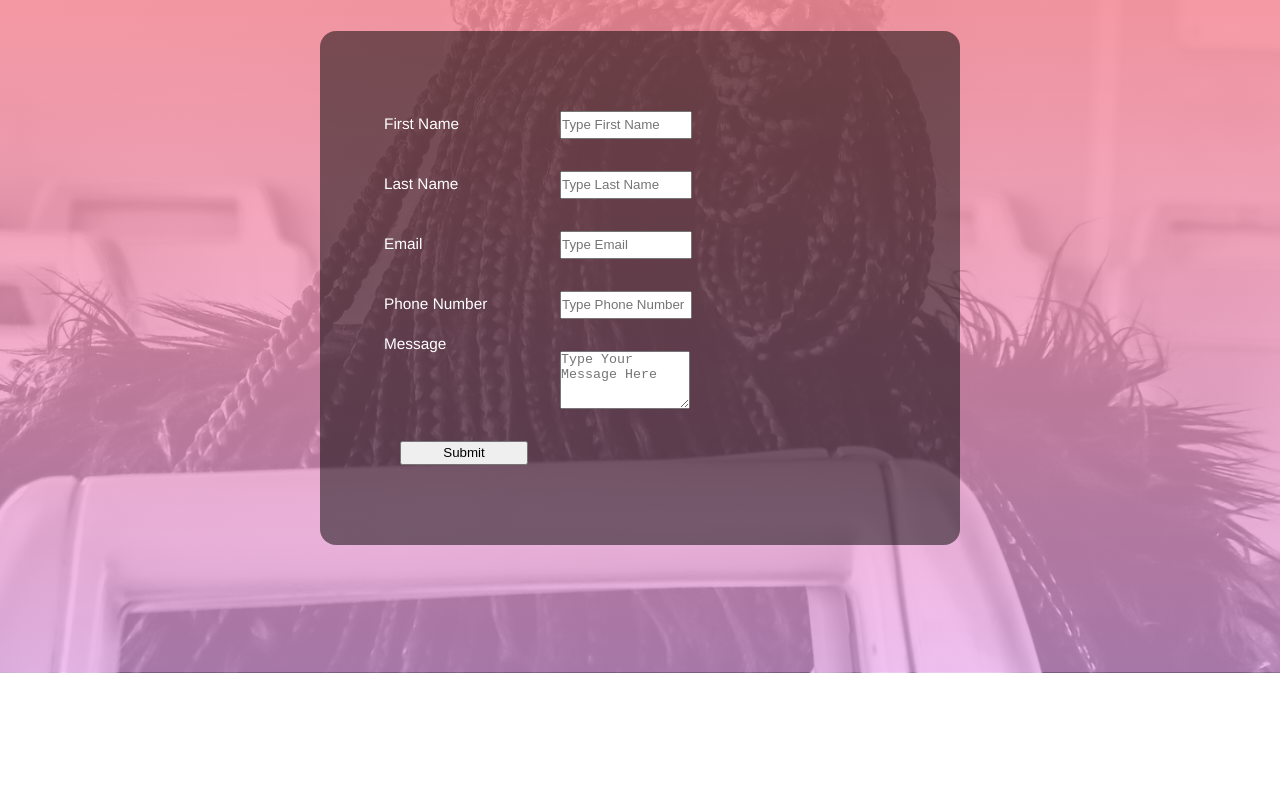
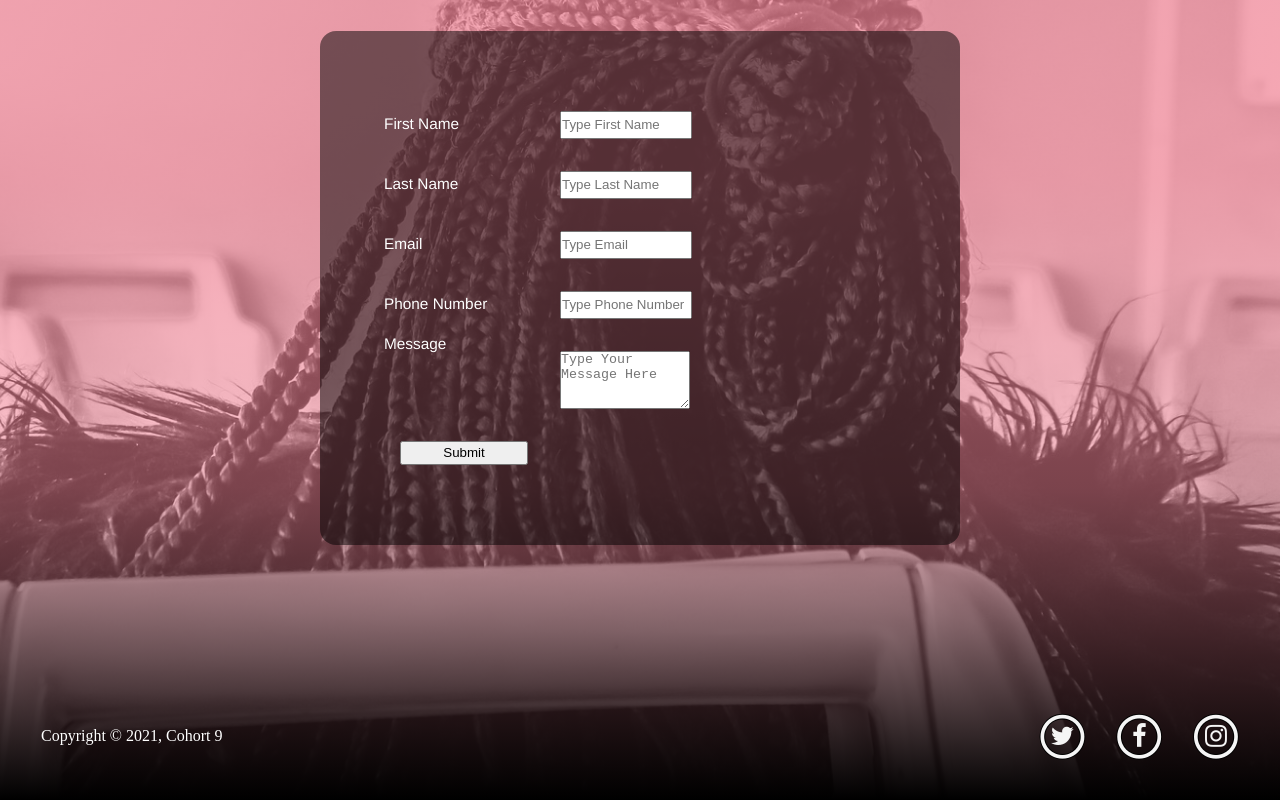
Before and after one commit to conukogu/eComm, a plain HTML site: page contact.html in a window 1280 px wide. Shown: the part 448-1248 px from the top of the page. Before the commit the page ends 1121 px from the top, so only its background shows below. Drawn offline with Linux system fonts and the light colour scheme.

Commit message:
background for contact and footer for contact&product fixed)

```diff
--- a/contact.css
+++ b/contact.css
@@ -104,15 +104,80 @@ border-radius: 0.5em;
 
 body
 {
-width:100%;
+min-width:100%;
 overflow: scroll;
 min-height: 100vh;
-margin:auto;
+margin:0;
 padding-top: 70px;
 display: flex;
 flex-direction:column;
-background-image:linear-gradient(rgb(250, 128, 114, 1), rgba(237, 169, 237, 0.7)), url(img/contactpic.jpg);
+background-image:linear-gradient(rgba(0, 0, 0, 1), rgba(245, 134, 152, 0.7), rgba(245, 134, 152, 0.7), rgba(245, 134, 152, 0.5), rgba(0, 0, 0, 1)), url(img/contactpic.jpg);
 background-size: cover;
 background-repeat: no-repeat;
 background-position: center;
 }
+
+
+
+
+footer
+{
+display: flex;
+padding: 2vw;
+flex-direction: row;
+flex-wrap: nowrap;
+align-items: center;
+}
+
+.copyR
+{
+width: 100%;
+text-align: left;
+padding-left: 1.2vw;
+
+}
+
+
+.social
+{
+color: whitesmoke;
+padding: 1vw;
+text-decoration: none;
+font-size: 2vw;
+}
+
+.social:hover
+{
+opacity: 0.5;
+}
+
+i.fa-circle-thin
+{
+-webkit-text-stroke-color: black;
+-webkit-text-stroke-width:2px;
+paint-order: stroke;
+}
+
+.social
+{
+color: whitesmoke;
+text-decoration: none;
+font-size: 2vw;
+}
+
+.social:hover
+{
+opacity: 0.5;
+}
+
+i.fa-circle-thin
+{
+-webkit-text-stroke-color: black;
+-webkit-text-stroke-width:2px;
+paint-order: stroke;
+}
+
+.copyR
+{
+  color: white;
+}
--- a/contact.html
+++ b/contact.html
@@ -49,4 +49,34 @@
       </div>
     </form>
 </div>
+
+
+
+
+
+<footer>
+  <p class="copyR">Copyright &copy; 2021, Cohort 9</p>
+
+    <a class="social" href="www.twitter.com"  target="_blank" aria-label="Twitter">
+      <span class="fa-stack fa-1x sizeup">
+        <i class="fa fa-circle-thin fa-stack-2x"></i>
+        <i class="fa fa-twitter fa-stack-1x"></i>
+      </span>
+    </a>
+
+    <a class="social" href="www.facebook.com"  target="_blank" aria-label="Facebook">
+      <span class="fa-stack fa-1x sizeup">
+        <i class="fa fa-circle-thin fa-stack-2x"></i>
+        <i class="fa fa-facebook fa-stack-1x"></i>
+      </span>
+    </a>
+
+    <a class="social" href="www.instagram.com"  target="_blank" aria-label="Instagram">
+      <span class="fa-stack fa-1x sizeup">
+        <i class="fa fa-circle-thin fa-stack-2x"></i>
+        <i class="fa fa-instagram fa-stack-1x"></i>
+      </span>
+    </a>
+    </footer>
+
 </body>
--- a/product.css
+++ b/product.css
@@ -396,3 +396,62 @@ flex-wrap: nowrap;
     z-index: -400;
     text-align: center;
      }
+
+
+
+
+footer
+{
+display: flex;
+padding: 2vw;
+flex-direction: row;
+flex-wrap: nowrap;
+align-items: center;
+}
+
+.copyR
+{
+text-align: left;
+padding-left: 1.2vw;
+
+}
+
+
+.social
+{
+color: whitesmoke;
+padding: 1vw;
+text-decoration: none;
+font-size: 2vw;
+}
+
+.social:hover
+{
+opacity: 0.5;
+}
+
+i.fa-circle-thin
+{
+-webkit-text-stroke-color: black;
+-webkit-text-stroke-width:2px;
+paint-order: stroke;
+}
+
+.social
+{
+color: whitesmoke;
+text-decoration: none;
+font-size: 2vw;
+}
+
+.social:hover
+{
+opacity: 0.5;
+}
+
+i.fa-circle-thin
+{
+-webkit-text-stroke-color: black;
+-webkit-text-stroke-width:2px;
+paint-order: stroke;
+}
```
Also changed, not shown: index.css (+6 -12 lines), index.html (+33 -0 lines), product.html (+29 -0 lines).
